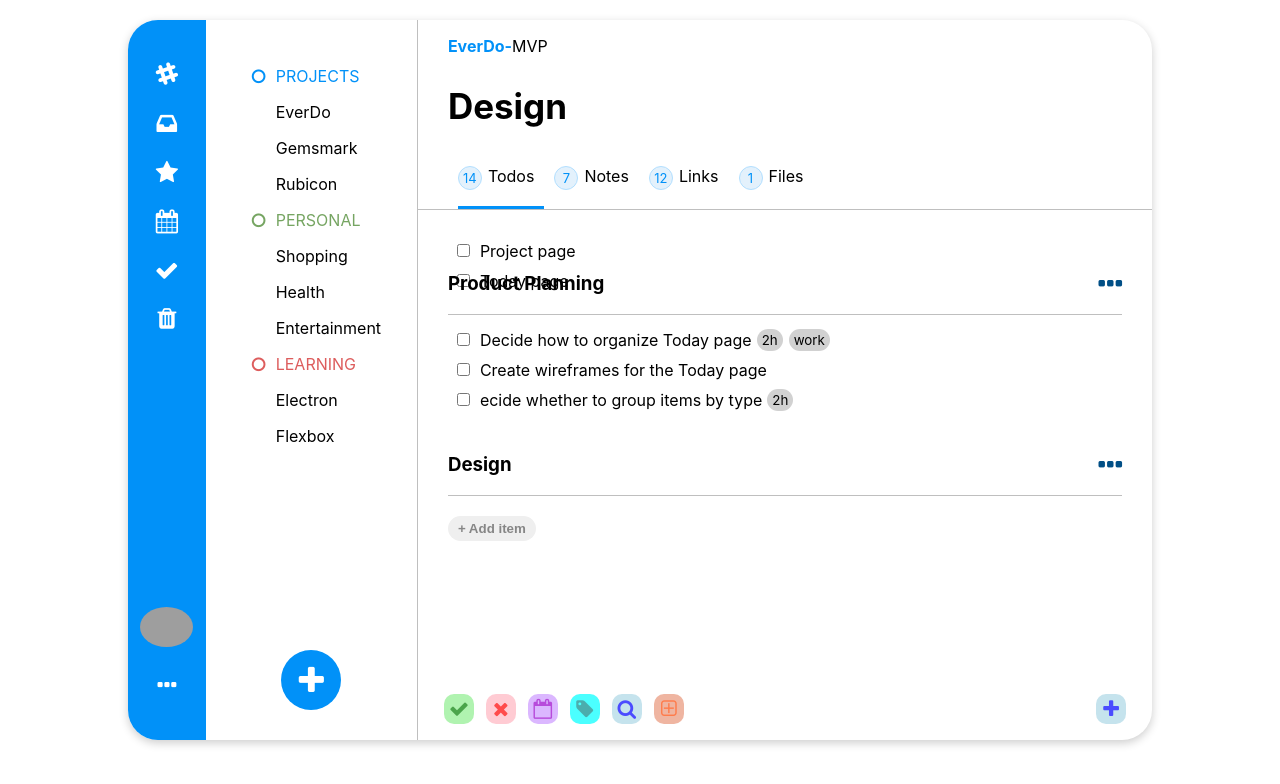
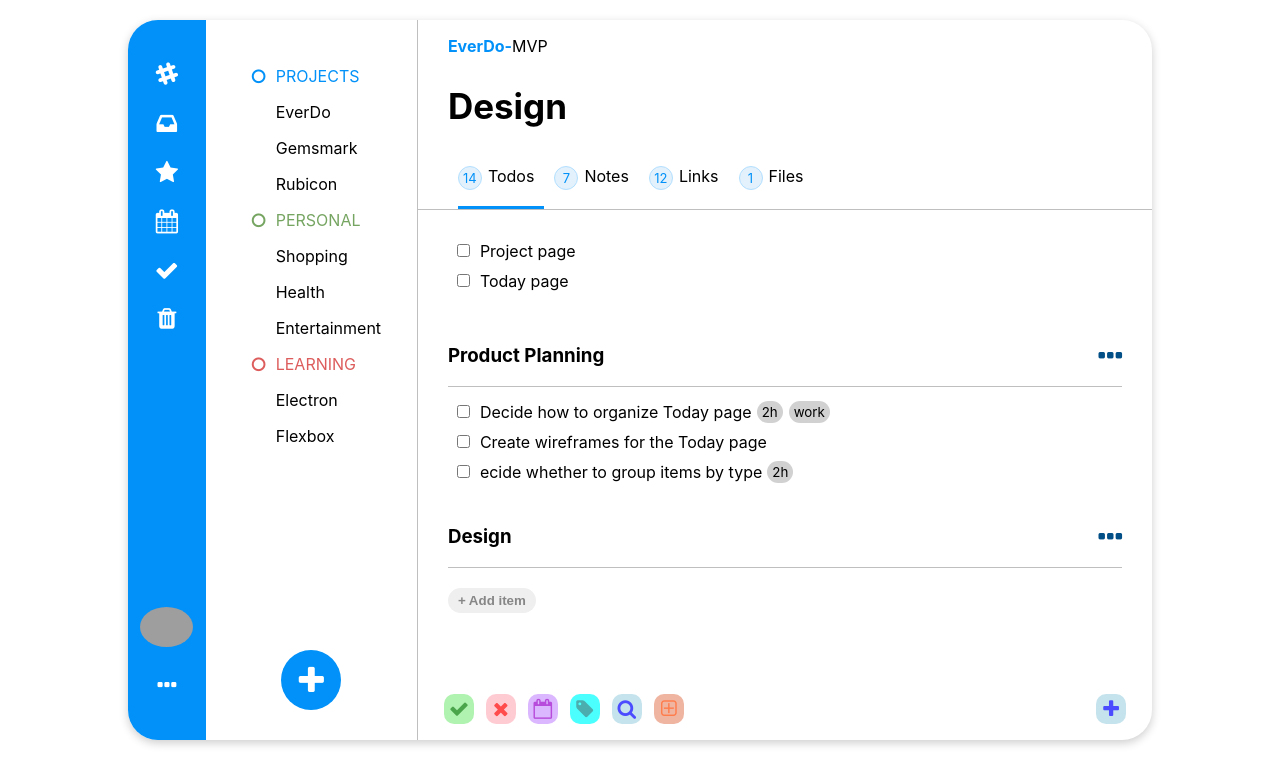
Before and after one commit to turan21/react_todo_app, a React (Create React App) app: page / in a window 1280 px wide. Shown: the top 784 px of the page. Built offline with nearby package versions, Linux system fonts and the light colour scheme; grey boxes are pictures that could not be loaded; the HTML template or start-up script is replaced by a standard one.

Commit message:
fix: build fix

```diff
--- a/src/components/Appbar.styled.js
+++ b/src/components/Appbar.styled.js
@@ -4,6 +4,6 @@
   grid-area: appbar;
   /* padding: 10px 20px; */
   align-items: baseline;
-  height: 30%;
+  height: 40%;
 
 `;
--- a/src/components/Design.styled.js
+++ b/src/components/Design.styled.js
@@ -2,9 +2,9 @@
 
 export const Design = styled.div`
   padding: 20px 30px;
-  height: 30%;
+  height: 20%;
 
   .designs{
-    overflow-y: scroll; height:90%;
+    overflow-y: scroll; height:80%;
   }
 `;
```
